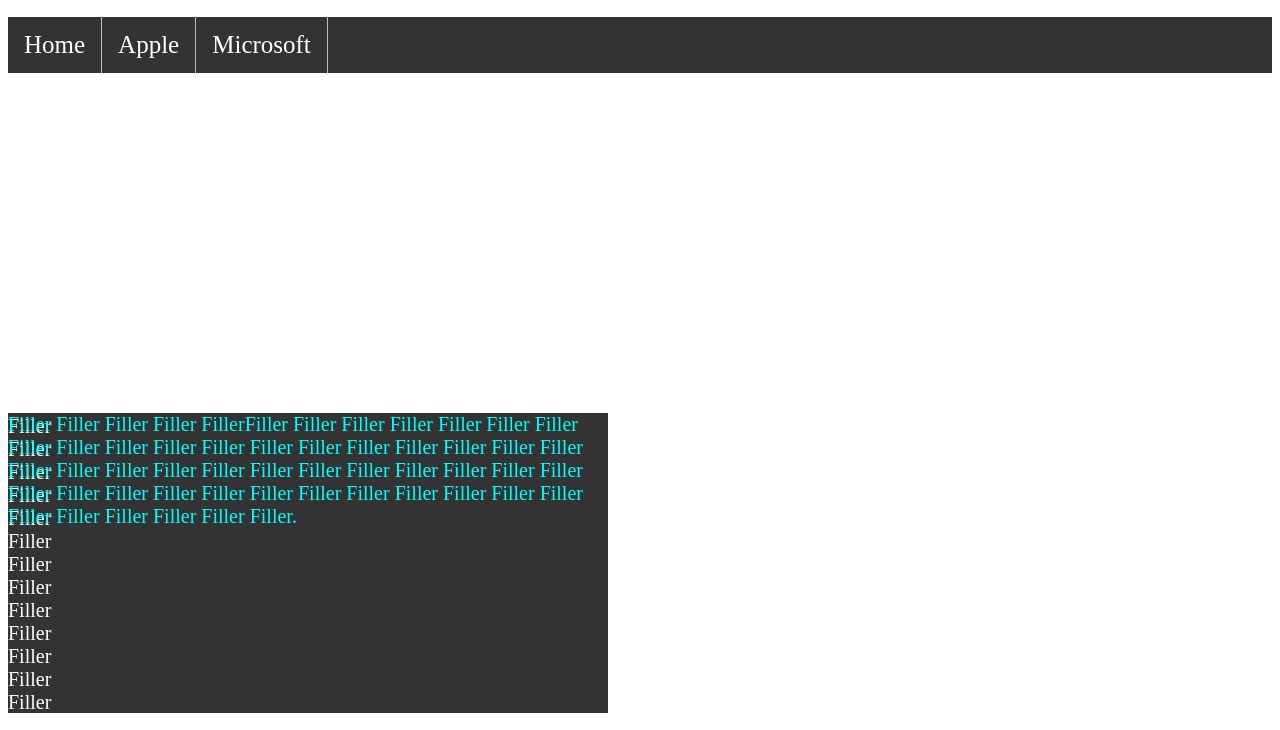
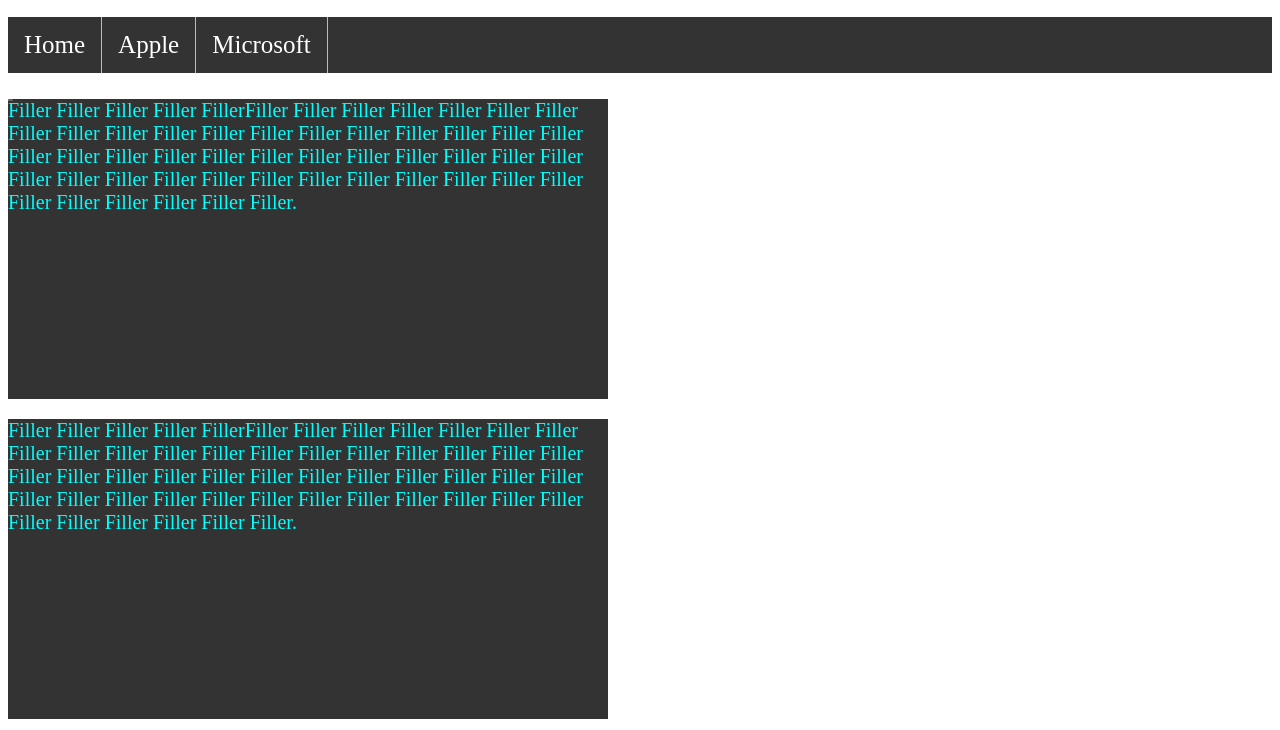
Before and after one commit to GMKtillDecay/Independent-Choice-Project, a plain HTML site: page index.html in a window 1280 px wide. Shown: the part 50-780 px from the top of the page. Drawn offline with Linux system fonts and the light colour scheme; a script that the page names is missing.

Commit message:
Update style.css

```diff
--- a/style.css
+++ b/style.css
@@ -28,11 +28,11 @@ li a:hover {
   color: aqua;
 }
  .filler1 {
-   font-size: 20px;
+   font-size: 1px;
    background-color: white;
    color: white;
    width: 5px;
-   height: 300px;
+   height: 5px;
    transition: width 5s, height 7s;
  }
 
@@ -40,6 +40,7 @@ li a:hover {
   width: 300px;
   height: 300px;
   color: fuchsia;
+   font-size: 20px;
 }
 
 /* next div */
```
